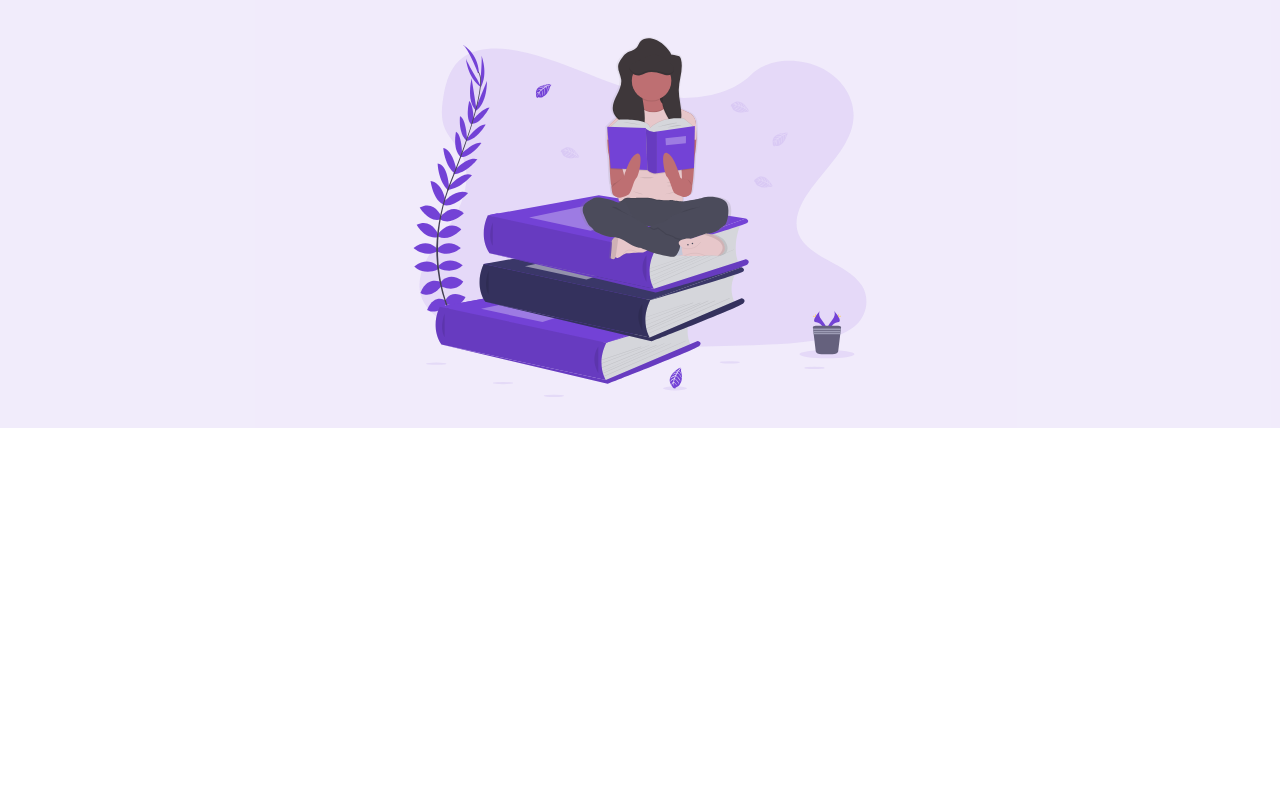
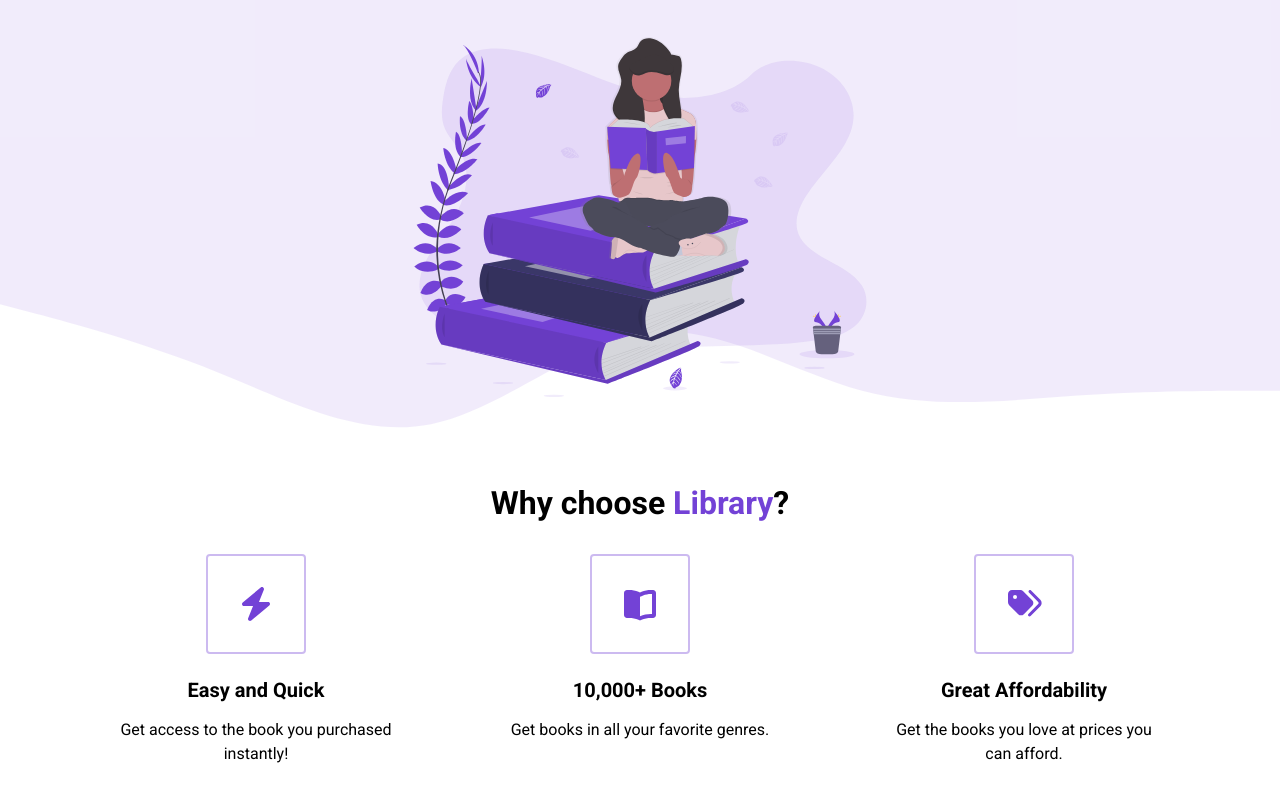
Before and after one commit to Aiyanna-Kirby/library-react-app, a React (Create React App) app: page / in a window 1280 px wide. Shown: the part 372-1172 px from the top of the page. Before the commit the page ends 800 px from the top, so only its background shows below. Built offline with nearby package versions, Linux system fonts and the light colour scheme.

Commit message:
Highlights complete.

```diff
--- a/src/App.js
+++ b/src/App.js
@@ -1,12 +1,14 @@
 import "./index.css";
 import Nav from "./components/Nav.jsx";
 import Landing from "./components/Landing.jsx";
+import Highlights from "./components/Highlights.jsx";
 
 function App() {
   return (
     <div className="App">
       <Nav></Nav>
       <Landing></Landing>
+      <Highlights></Highlights>
     </div>
   );
 }
--- /dev/null
+++ b/src/components/Highlights.jsx
@@ -0,0 +1,36 @@
+import { FontAwesomeIcon } from "@fortawesome/react-fontawesome";
+import React from "react";
+import Highlight from "./ui/Highlight.jsx";
+
+const Highlights = () => {
+  return (
+    <section id="highlights">
+      <div className="container">
+        <div className="row">
+          <h2 className="section__title">
+            Why choose <span className="purple">Library</span>?
+          </h2>
+          <div className="highlight__wrapper">
+            <Highlight
+              icon={<FontAwesomeIcon icon="bolt"></FontAwesomeIcon>}
+              title= "Easy and Quick"
+              para="Get access to the book you purchased instantly!"
+            ></Highlight>
+            <Highlight
+              icon={<FontAwesomeIcon icon="book-open"></FontAwesomeIcon>}
+              title= "10,000+ Books"
+              para="Get books in all your favorite genres."
+            ></Highlight>
+            <Highlight
+              icon={<FontAwesomeIcon icon="tags"></FontAwesomeIcon>}
+              title= "Great Affordability"
+              para="Get the books you love at prices you can afford."
+            ></Highlight>
+          </div>
+        </div>
+      </div>
+    </section>
+  );
+};
+
+export default Highlights;
--- /dev/null
+++ b/src/components/ui/Highlight.jsx
@@ -0,0 +1,17 @@
+import React from "react";
+
+const Highlight = ({ icon, title, para }) => {
+  return (
+    <div className="highlight">
+      <div className="highlight__img">
+        {icon}
+      </div>
+      <h3 className="highlight__subtitle">{title}</h3>
+      <p className="highlight__para">
+        {para}
+      </p>
+    </div>
+  );
+};
+
+export default Highlight;
--- a/src/index.js
+++ b/src/index.js
@@ -8,9 +8,12 @@ import {
   faBars,
   faShoppingCart,
   faTimes,
+  faBolt,
+  faBookOpen,
+  faTags,
 } from "@fortawesome/free-solid-svg-icons";
 
-library.add(faBars, faShoppingCart, faTimes);
+library.add(faBars, faShoppingCart, faTimes, faBolt, faBookOpen, faTags);
 
 const root = ReactDOM.createRoot(document.getElementById("root"));
 root.render(
```
